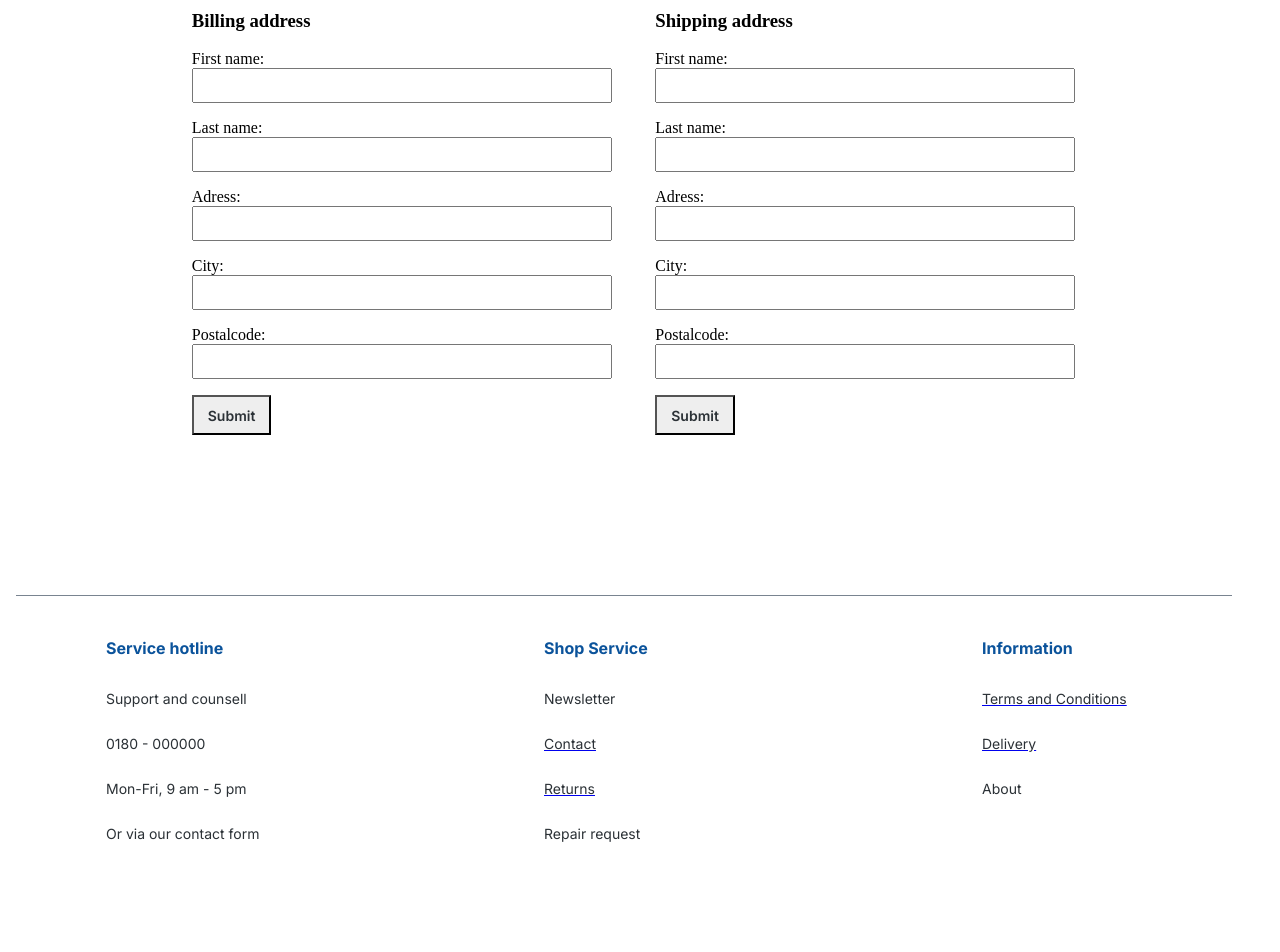
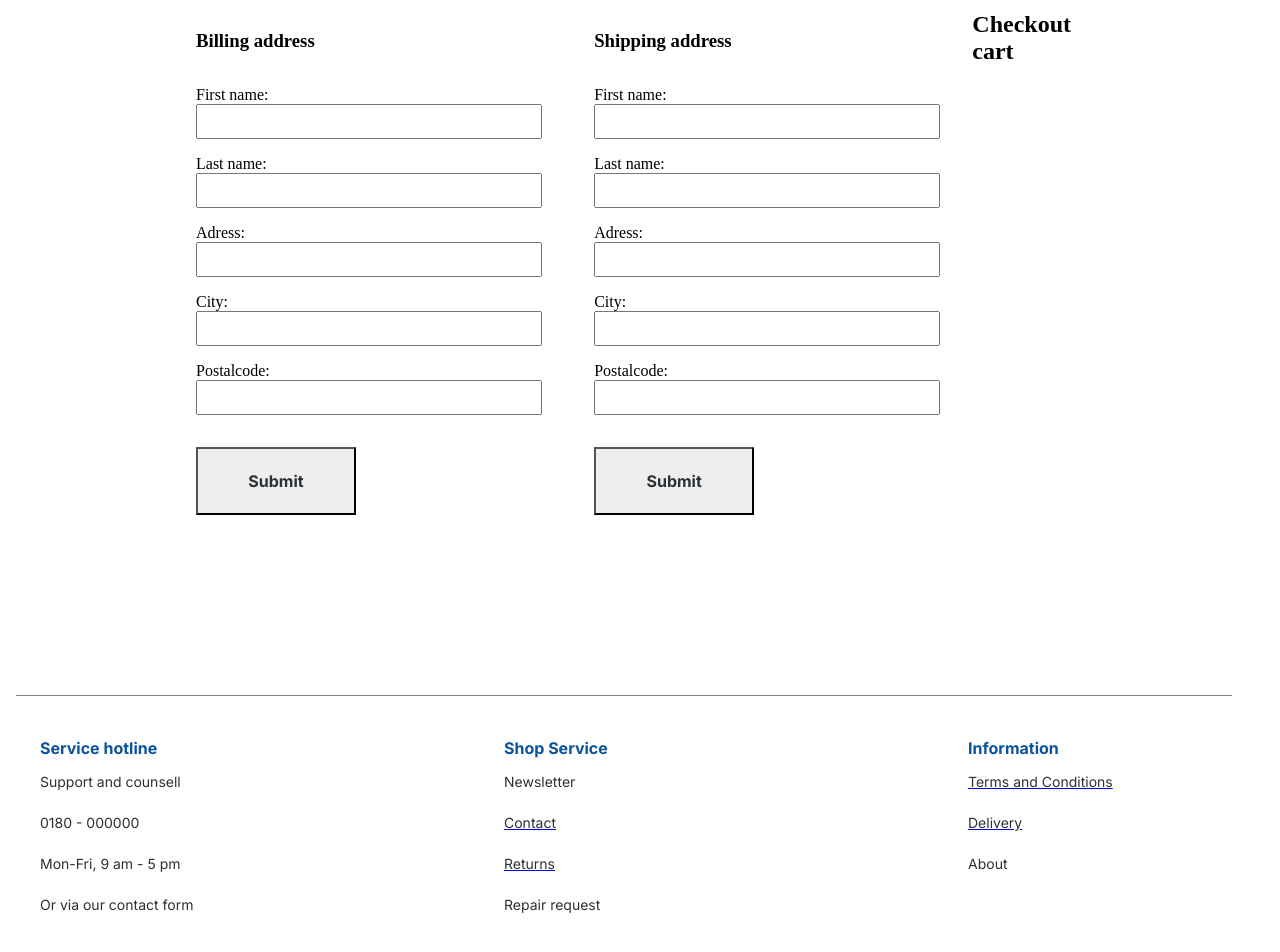
Before and after one commit to EmperorBlizzard/Frontend2Assignment, a React (Vite) app in the folder Frontend2Assignment/: page /checkoutpage in a window 1280 px wide. Shown: the part 550-1502 px from the top of the page. Built offline with nearby package versions, Linux system fonts and the light colour scheme.

Commit message:
Börjat på CheckoutCart

```diff
--- a/Frontend2Assignment/src/Pages/CheckoutPage.jsx
+++ b/Frontend2Assignment/src/Pages/CheckoutPage.jsx
@@ -2,6 +2,7 @@ import Header from "../components/sections/Header";
 import Footer from "../components/sections/Footer";
 import BillingAddress from "../components/sections/checkoutPage/sections/BillingAddress.jsx";
 import ShippingAddress from "../components/sections/checkoutPage/sections/ShippingAddress.jsx";
+import CheckoutCart from "../components/sections/checkoutPage/sections/CheckoutCart.jsx";
 import styled from "styled-components";
 
 const StyledCheckout = styled.div`
@@ -57,6 +58,7 @@ const CheckOutPage = () => {
         <StyledFormsContainer>
         <BillingAddress />
         <ShippingAddress />
+        <CheckoutCart />
         </StyledFormsContainer>
       </StyledCheckout>
 
--- a/Frontend2Assignment/src/components/sections/Footer.jsx
+++ b/Frontend2Assignment/src/components/sections/Footer.jsx
@@ -6,43 +6,43 @@ const FooterContent = styled.div`
   border-top: 1px solid #798490;
   background: #FFF;
   display: flex;
-  width: 100%;
-  margin: 0 auto;
-  gap: 40px;
+  flex-wrap: wrap;
   justify-content: space-between;
-  align-items: stretch;
-
+  padding: 1.25 rem;
    `;
 
 const FooterColumn = styled.div`
   background-color: #FFF;
   display: flex;
-  width: 240px;
   flex-direction: column;
   align-items: flex-start;
-  padding: 24px 50px 300px 50px;
+  padding: 1.5rem;
   flex-shrink: 0;
-  margin-top: 0;
+  width: 100%;
+
+  @media (min-width: 48rem){
+    width: 15rem;
+  }
   `;
 
 const FooterHeading = styled.h5`
   color: #0B539B;
   font-family: 'Inter', sans-serif;
-  font-size: 16px;
+  font-size: 1rem;
   font-style: normal;
   font-weight: 700;
-  line-height: 2px;
-  padding: 0 40px 0px 40px;
+  line-height: 0.125rem;
+  margin-bottom: 0.625rem;
 
 `;
 
 const StyledParagraph = styled.p`
   color: #2B3136;
   font-family: 'Inter', sans-serif;
-  font-size: 14px;
+  font-size: 0.875rem;
   font-style: normal;
   font-weight: 400;
-  padding: 0 40px 0 40px;
+  margin-bottom: 0.625rem;
 
   `;
 
--- a/Frontend2Assignment/src/components/sections/checkoutPage/individual/AddressButton.jsx
+++ b/Frontend2Assignment/src/components/sections/checkoutPage/individual/AddressButton.jsx
@@ -4,18 +4,22 @@ const StyledAddressButton = styled.button`
     background-color: #EEEEEE;
     color: #2B3136;
     display: flex;
-    height: 2.5rem;
-    padding: 0rem 0.875rem;
+    padding: 1.5rem;
     justify-content: center;
     align-items: center;
     gap: 0.5rem;
     flex-shrink: 0;
     font-family: Inter;
-    font-size: 0.875rem;
+    font-size: 1rem;
     font-style: normal;
-    font-weight: 600;
-    line-height: 1.3125rem;
+    font-weight: 800;
+    line-height: 1rem;
     cursor: pointer;
+
+    @media (min-width: 48rem){
+    max-width: 10rem;
+    padding: 1.5rem;
+  }
 `;
 
 function AddressButton() {
--- a/Frontend2Assignment/src/components/sections/checkoutPage/sections/BillingAddress.jsx
+++ b/Frontend2Assignment/src/components/sections/checkoutPage/sections/BillingAddress.jsx
@@ -4,19 +4,28 @@ import StyledAddressButton from '../individual/AddressButton';
 import styled from 'styled-components'
 
 const StyledForm = styled.form`
-    max-width: 400px;
+    max-width: 25rem;
     margin: 0 auto;
-`;
+    padding: 1.25rem;
+    display: flex;
+    flex-direction: column;
+    gap: 1rem;
 
+    @media (max-width: 48rem){
+    max-width: 100%;
+    padding: 1.5rem;
+
+  }
+  `;
 const StyledLabel = styled.label`
     display: block;
-    margin-bottom: 8px,
+    margin-bottom: 0.5rem,
 `;
 
 const StyledInput = styled.input `
     width: 100%;
-    padding: 8px;
-    margin-bottom: 16px;
+    padding: 0.5rem;
+    margin-bottom: 1rem;
 `;
 
 
--- /dev/null
+++ b/Frontend2Assignment/src/components/sections/checkoutPage/sections/CheckoutCart.jsx
@@ -0,0 +1,17 @@
+import React from "react";
+import CheckoutCartItem from "./CheckoutCartItem";
+
+const CheckoutCart = ({CheckoutCartItems}) =>{
+    return(
+        <div>
+            <h2>Checkout cart</h2>
+           {CheckoutCartItems && CheckoutCartItems.length >0 && CheckoutCartItems.map((item) =>(
+            <CheckoutCartItem key={item.product.id} product={item.product} quantity ={item.quantity} />
+        ))}
+
+        </div>
+
+    );
+
+};
+    export default CheckoutCart;
--- /dev/null
+++ b/Frontend2Assignment/src/components/sections/checkoutPage/sections/CheckoutCartItem.jsx
@@ -0,0 +1,16 @@
+import React from "react";
+
+const CheckoutCartItem = ({product, price, quantity}) =>{
+    return(
+        <div>
+            <p>{product.title}</p>
+            <p>{product.price}</p>
+            <p>{product.quantity}</p>
+
+        </div>
+
+    );
+
+}
+
+export default CheckoutCartItem
--- a/Frontend2Assignment/src/components/sections/checkoutPage/sections/ShippingAddress.jsx
+++ b/Frontend2Assignment/src/components/sections/checkoutPage/sections/ShippingAddress.jsx
@@ -4,19 +4,28 @@ import StyledAddressButton from '../individual/AddressButton';
 import styled from 'styled-components'
 
 const StyledForm = styled.form`
-    max-width: 400px;
+    max-width: 25rem;
     margin: 0 auto;
-`;
+    padding: 1.25rem;
+    display: flex;
+    flex-direction: column;
+    gap: 1rem;
+
+    @media (max-width: 48rem){
+    max-width: 100%;
+    padding: 1.5rem;
+  }
+  `;
 
 const StyledLabel = styled.label`
     display: block;
-    margin-bottom: 8px,
+    margin-bottom: 0.5rem,
 `;
 
 const StyledInput = styled.input `
     width: 100%;
-    padding: 8px;
-    margin-bottom: 16px;
+    padding: 0.5rem;
+    margin-bottom: 1rem;
 `;
 
 
```
